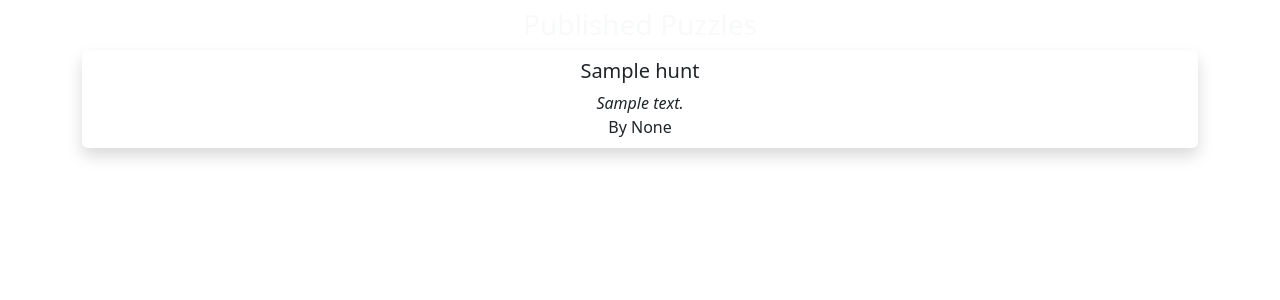
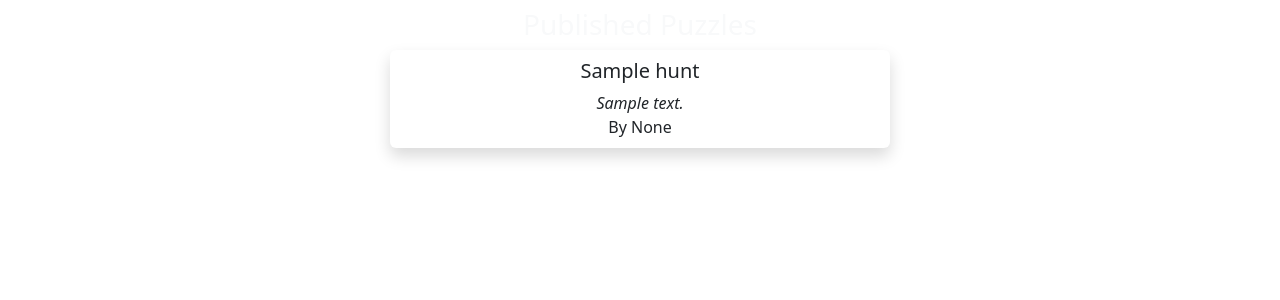
Before and after one commit to notbenwang/PuzzleApp-UVA, a Django app: page /dashboard/ in a window 1280 px wide. Shown: the part 56-356 px from the top of the page. Run offline with Django 4.2, Linux system fonts and the light colour scheme; tables that the repository leaves empty hold one stand-in row (values such as "Sample post"); some libraries are stand-ins or nearby versions.

Commit message:
Fix wide display

```diff
--- a/puzzle/templates/puzzle/dashboard.html
+++ b/puzzle/templates/puzzle/dashboard.html
@@ -18,7 +18,7 @@ URL: https://stackoverflow.com/questions/65379988/django-how-to-pass-multiple-pa
         <div class="col">
             <h3 class="text-light">Published Puzzles</h3>
             {% for hunt, author in zipped_hunts %}
-            <div class="container-large mt-2">
+            <div class="container-large mt-2" style="max-width: 500px; margin: auto;">
                 <a href="{% url 'view_hunt' hunt_id=hunt.id %}" class="item-button">
                     <div class="container text-center bg-white shadow  rounded py-2 btn">
                         <h5>{{ hunt.title }}</h5>
@@ -49,9 +49,8 @@ URL: https://stackoverflow.com/questions/65379988/django-how-to-pass-multiple-pa
                         <a href="{% url 'approve_hunt' hunt_id=hunt.id %}" class="btn btn-success mt-3" >Approve</a>
                         <a href="{% url 'deny_hunt' hunt_id=hunt.id %}" class="btn btn-danger mt-3" >Deny</a>
                     </div>
-<!--                </div>-->
                 </div>
-                            </a>
+            </a>
 
             {% endif %}
             {% endfor %}
```
